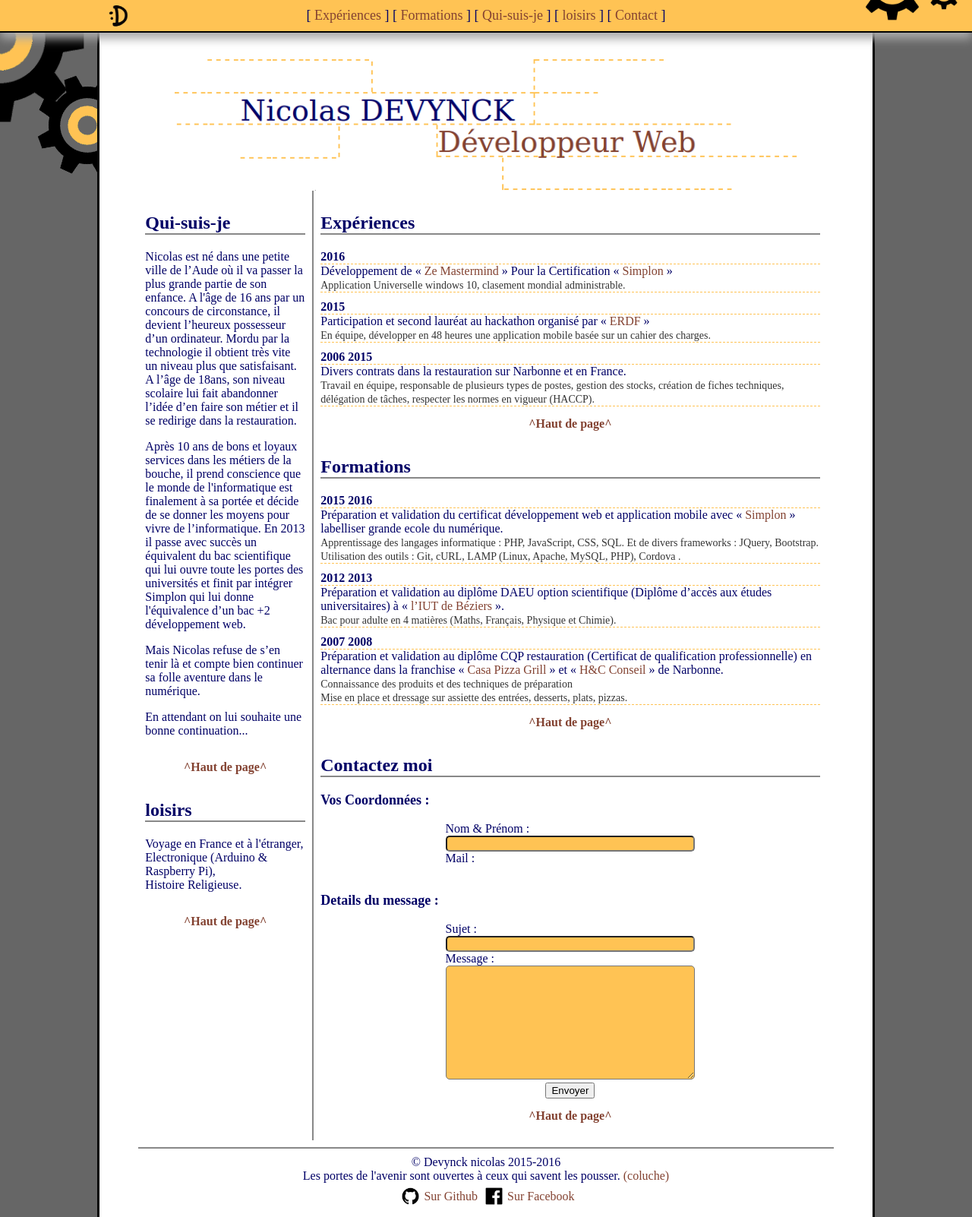
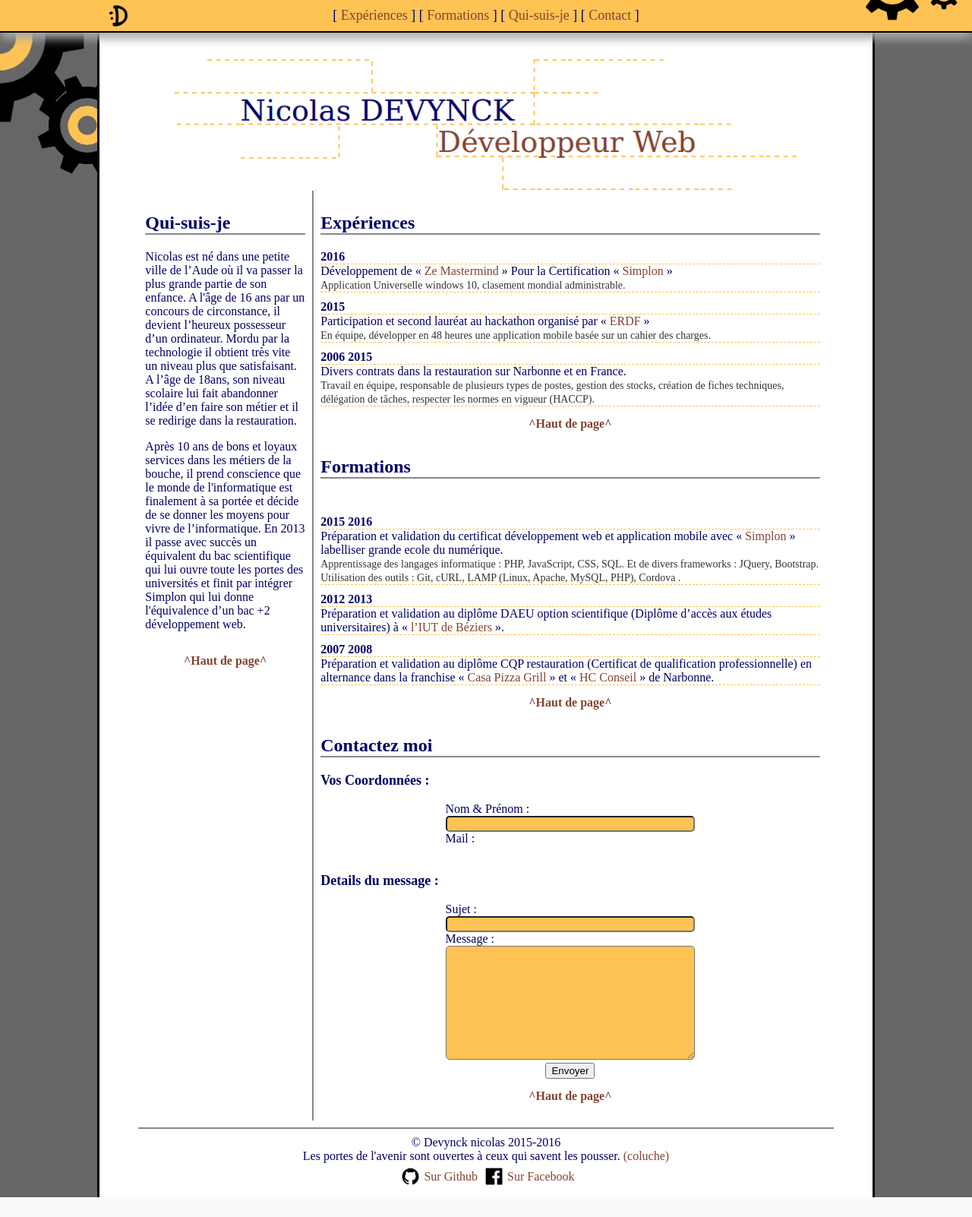
Before and after one commit to zable-fahr/nicolas-devynck.github.io, a PHP site: page / in a window 1280 px wide. Shown: the whole page at 76% size. After the commit the page ends 1576 px from the top, so only its background shows below. Run offline with PHP 8.4, Linux system fonts and the light colour scheme.

Commit message:
supresion de 'loisire' car inutile, supresion de detaille dans 'formation' car inutile, corection d'un bug sur le lien 'HC conseil', et d'un autre pour des raison obscure le alt='Facebook' est sensuré sur (mon) firfox

```diff
--- a/index.php
+++ b/index.php
@@ -38,7 +38,10 @@
 				<!-- Logo -->
 				<div id="logo"></div>
 				<!-- Menu -->
-				<span>[<a class="scrollTo" href="#experiance"> Expériences </a>]</span> <span>[<a class="scrollTo" href="#formation"> Formations </a>]</span> <span>[<a class="scrollTo" href="#info"> Qui-suis-je </a>]</span> <span>[<a class="scrollTo" href="#loisir"> loisirs </a>]</span> <span>[<a class="scrollTo" href="#contact"> Contact </a>]</span>
+				<span>[<a class="scrollTo" href="#experiance"> Expériences </a>]</span>
+				<span>[<a class="scrollTo" href="#formation"> Formations </a>]</span>
+				<span>[<a class="scrollTo" href="#info"> Qui-suis-je </a>]</span>
+				<span>[<a class="scrollTo" href="#contact"> Contact </a>]</span>
 				<!-- Engrenage JQuery Bis -->
 				<div id="engr4"></div>
 				<div id="engr5"></div>
@@ -56,9 +59,7 @@
 					<h2 id="info">Qui-suis-je</h2>
 					<!-- Qui-suis-je dans txt/info.txt --><?php include 'txt/info.txt'; ?>
 					<a class="scrollTo ancre" href="#cadre">^Haut de page^</a>
-					<h2 id="loisir">loisirs</h2>
-					<!-- Loisirs dans txt/loisir.txt --><?php include 'txt/loisir.txt'; ?>
-					<a class="scrollTo ancre" href="#cadre">^Haut de page^</a>
+					<!-- continuer contact ici -->
 				</div>
 			</aside>
 			<article>
@@ -113,7 +114,7 @@
 					<!-- rezo -->
 					<div class="rezo">
 						<a href="http://github.com/nicolas-devynck" target="_blank"><img src="css/github.png" height="35" width="35" alt="Github" /><span>Sur Github</span></a>
-						<a href="http://www.facebook.com/devynck.nicolas" target="_blank"><img src="css/fb.png" height="35" width="35" alt="Facebook" /><span>Sur Facebook</span></a>
+						<a href="http://www.facebook.com/devynck.nicolas" target="_blank"><img src="css/fb.png" height="35" width="35" alt="Page FB" /><span>Sur Facebook</span></a>
 					</div>
 				</div>
 				<div class="clear"></div>
--- a/txt/formation.txt
+++ b/txt/formation.txt
@@ -28,17 +28,9 @@ Lien Externe
 <?php echo "\t\t\t\t"; ?>	<div class="poste">
 <?php echo "\t\t\t\t"; ?>		Préparation et validation au diplôme DAEU option scientifique (Diplôme d’accès aux études universitaires) à «<a href="https://www.iutbeziers.fr/" target="_blank"> l’IUT de Béziers</a> ».
 <?php echo "\t\t\t\t"; ?>		<br />
-<?php echo "\t\t\t\t"; ?>		<span>
-<?php echo "\t\t\t\t"; ?>			Bac pour adulte en 4 matières (Maths, Français, Physique et Chimie).
-<?php echo "\t\t\t\t"; ?>		</span>
 <?php echo "\t\t\t\t"; ?>	</div>
 <?php echo "\t\t\t\t"; ?>	<div class="date">2007 2008</div>
 <?php echo "\t\t\t\t"; ?>	<div class="poste">
-<?php echo "\t\t\t\t"; ?>		Préparation et validation au diplôme CQP restauration (Certificat de qualification professionnelle) en alternance dans la franchise «<a href="http://www.groupelacasa.com/" target="_blank"> Casa Pizza Grill</a> » et « <a href="www.hcconseil.org/">H&amp;C Conseil</a> » de Narbonne.
+<?php echo "\t\t\t\t"; ?>		Préparation et validation au diplôme CQP restauration (Certificat de qualification professionnelle) en alternance dans la franchise «<a href="http://www.groupelacasa.com/" target="_blank"> Casa Pizza Grill</a> » et « <a href="www.hcconseil.org/">HC Conseil</a> » de Narbonne.
 <?php echo "\t\t\t\t"; ?>		<br />
-<?php echo "\t\t\t\t"; ?>		<span>
-<?php echo "\t\t\t\t"; ?>			Connaissance des produits et des techniques de préparation
-<?php echo "\t\t\t\t"; ?>			<br />
-<?php echo "\t\t\t\t"; ?>			Mise en place et dressage sur assiette des entrées, desserts, plats, pizzas.
-<?php echo "\t\t\t\t"; ?>		</span>
 <?php echo "\t\t\t\t"; ?>	</div>
--- a/txt/info.txt
+++ b/txt/info.txt
@@ -16,5 +16,3 @@ Lien Externe
 
 <?php echo "\t\t\t\t"; ?>	<p>Nicolas est né dans une petite ville de l’Aude où il va passer la plus grande partie de son enfance. A l'âge de 16 ans par un concours de circonstance, il devient l’heureux possesseur d’un ordinateur. Mordu par la technologie il obtient très vite un niveau plus que satisfaisant. A l’âge de 18ans, son niveau scolaire lui fait abandonner l’idée d’en faire son métier et il se redirige dans la restauration.</p>
 <?php echo "\t\t\t\t"; ?>	<p>Après 10 ans de bons et loyaux services dans les métiers de la bouche, il prend conscience que le monde de l'informatique est finalement à sa portée et décide de se donner les moyens pour vivre de l’informatique. En 2013 il passe avec succès un équivalent du bac scientifique qui lui ouvre toute les portes des universités et finit par intégrer Simplon qui lui donne l'équivalence d’un bac +2 développement web.</p>
-<?php echo "\t\t\t\t"; ?>	<p>Mais Nicolas refuse de s’en tenir là et compte bien continuer sa folle aventure dans le numérique.</p>
-<?php echo "\t\t\t\t"; ?>	<p>En attendant on lui souhaite une bonne continuation...</p>
```
